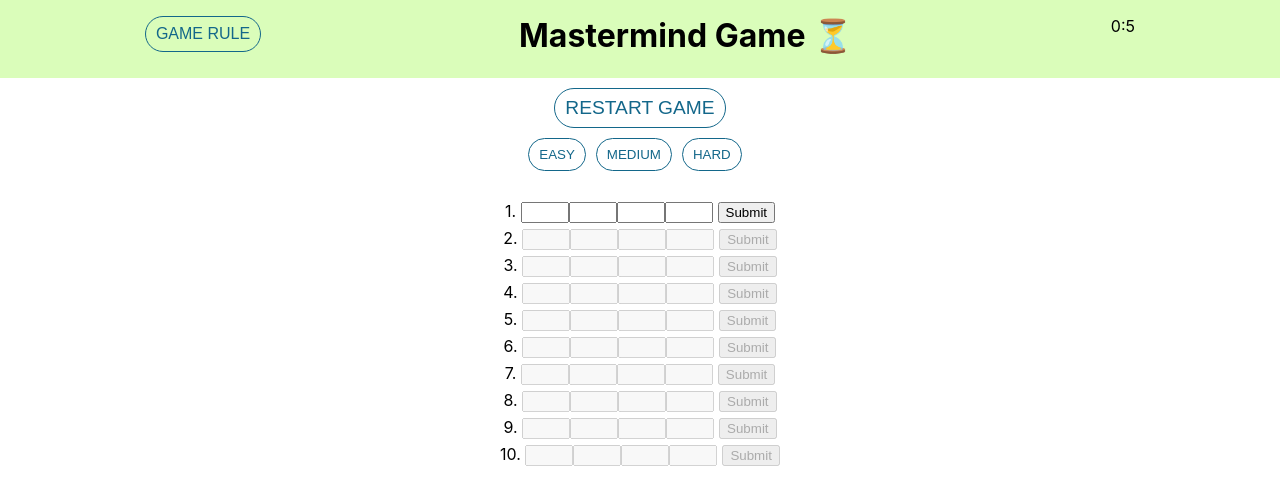
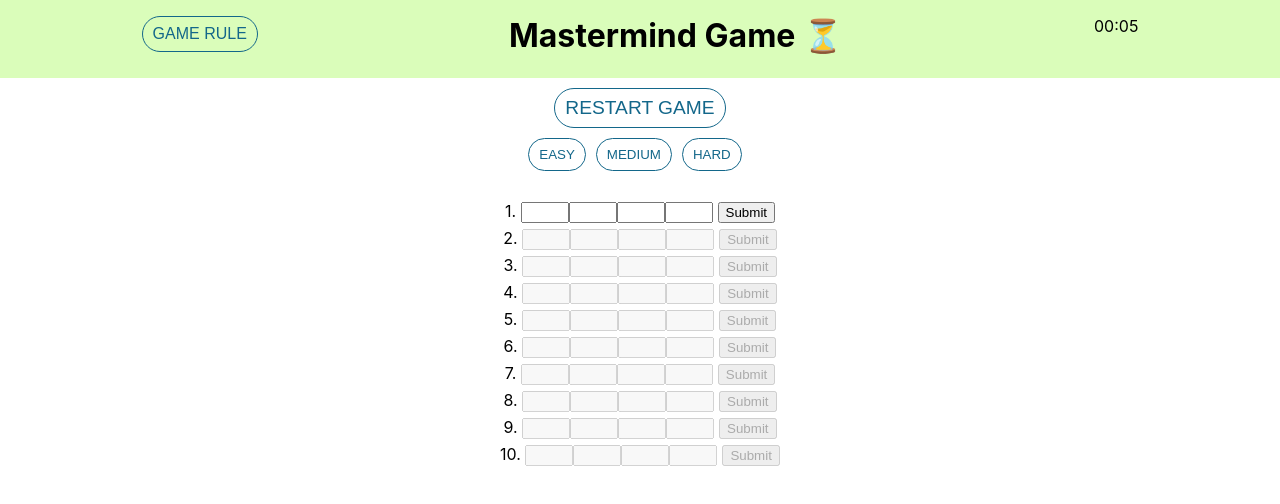
Before and after one commit to EmmaBin/mastermind, a React (Create React App) app: page / in a window 1280 px wide. Shown: the top 504 px of the page. Built offline with nearby package versions, Linux system fonts and the light colour scheme; no server answers.

Commit message:
created a timer and paded with a leading 0

```diff
--- a/src/components/Timer.jsx
+++ b/src/components/Timer.jsx
@@ -18,7 +18,7 @@ export default function Timer({ restart }) {
     return (
         <div>
 
-            {minute}:{second}
+            {String(minute).padStart(2, '0')}:{second > 60 ? String(second % 60).padStart(2, '0') : String(second).padStart(2, '0')}
         </div>
     )
 }
```
